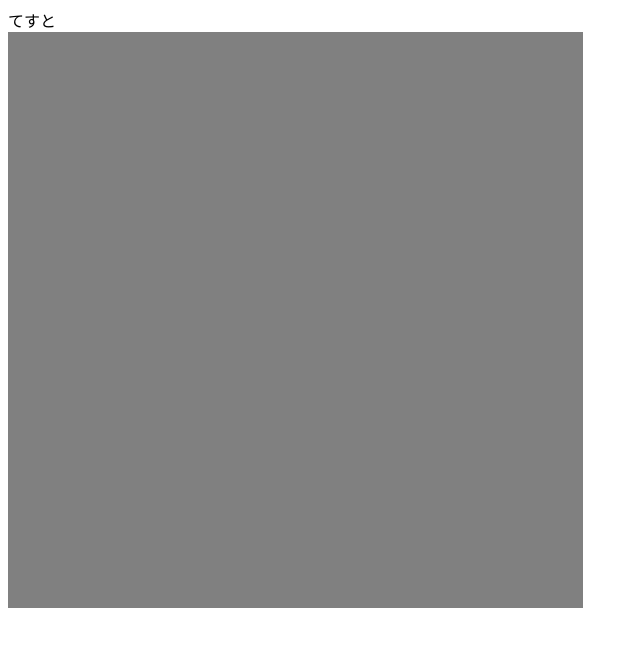
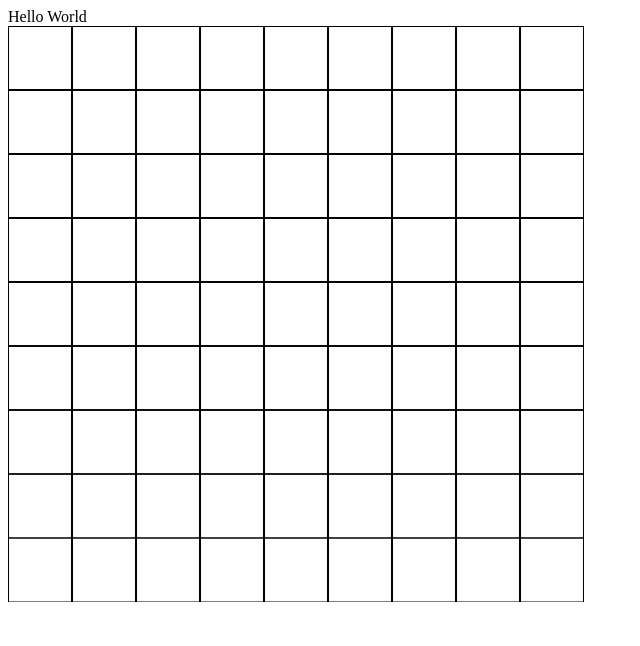
Before and after one commit to ogamita777/js-nanka, a website: page index.html in a window 1280 px wide. Shown: the whole page, without its empty margins (0-640 px from the left). Drawn offline with Linux system fonts and the light colour scheme.

Commit message:
盤を描画するように

```diff
--- a/css/index.css
+++ b/css/index.css
@@ -1,3 +1,3 @@
 .board {
-  background-color: gray;
+  background-color: white;
 }
--- a/index.html
+++ b/index.html
@@ -6,7 +6,7 @@
   </head>
   <body>
     <div id="test">Hello World</div>
-    <canvas id="board" class="board" width=575 height=576></canvas>
+    <canvas id="board" class="board" width=576 height=576></canvas>
     <script src="src/index.js"></script>
   </body>
 </hmtl>
--- a/src/index.js
+++ b/src/index.js
@@ -1,4 +1,46 @@
 document.addEventListener('DOMContentLoaded', function() {
-  const test = document.getElementById('test');
-  test.textContent = 'てすと';
+  const board = new Board();
+  board.draw();
 }, false);
+
+class Board {
+  constructor() {
+    this.m_column = 9;
+    this.m_row = 9;
+    this.m_cellSize = 64;
+  }
+
+  draw() {
+    const canvas = document.getElementById('board');
+
+    if(!canvas || !canvas.getContext) {
+      return;
+    }
+
+    const ctx = canvas.getContext('2d');
+    ctx.clearRect(0, 0, this.m_column * this.m_cellSize, this.m_row * this.m_cellSize);
+    ctx.strokeStyle = 'black';
+
+    for(let i = 0; i < this.m_column + 1; i++) {
+        const fromX = i * this.m_cellSize;
+        const fromY = 0;
+        const toX = fromX;
+        const toY = this.m_cellSize * this.m_row;
+
+        ctx.moveTo(fromX, fromY);
+        ctx.lineTo(toX, toY);
+        ctx.stroke();
+    }
+
+    for(let i = 0; i < this.m_row + 1; i++) {
+        const fromX = 0;
+        const fromY = i * this.m_cellSize;
+        const toX = this.m_column * this.m_cellSize;
+        const toY = fromY;
+
+        ctx.moveTo(fromX, fromY);
+        ctx.lineTo(toX, toY);
+        ctx.stroke();
+    }
+  }
+}
```
